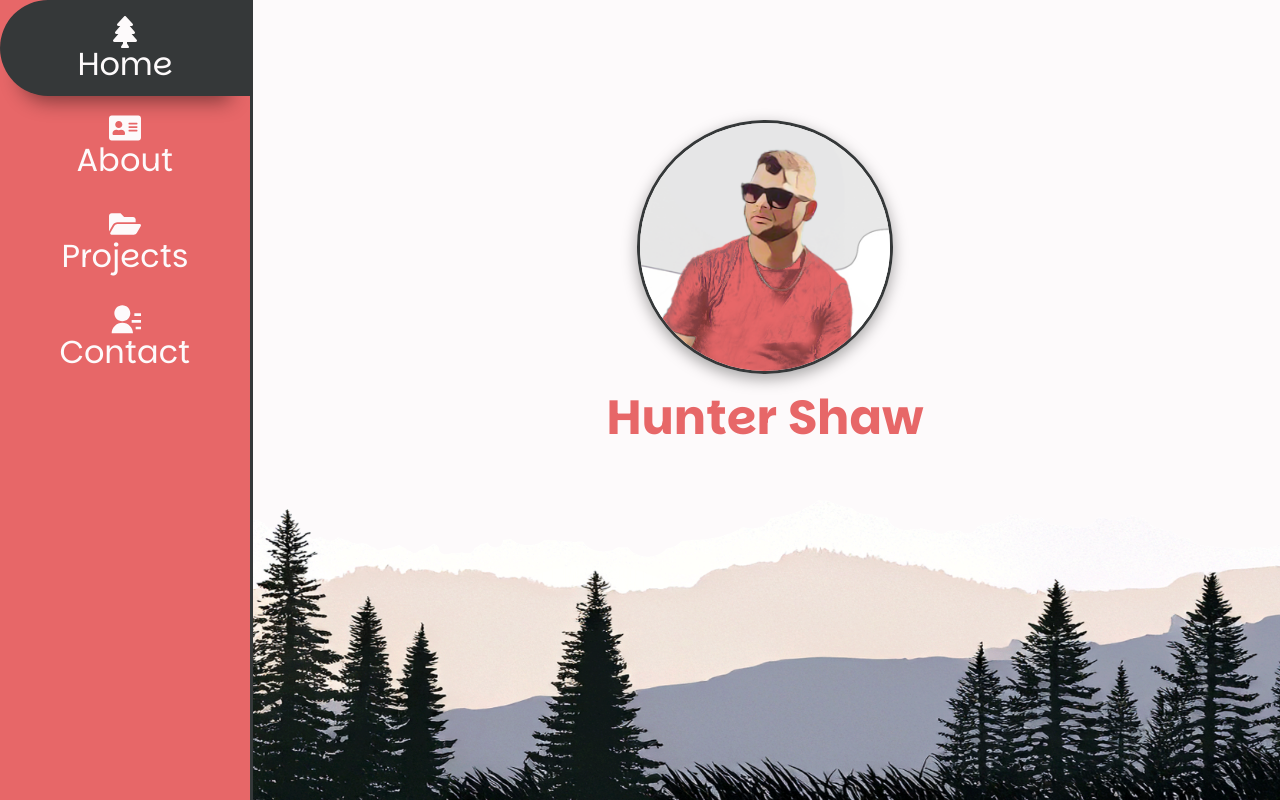
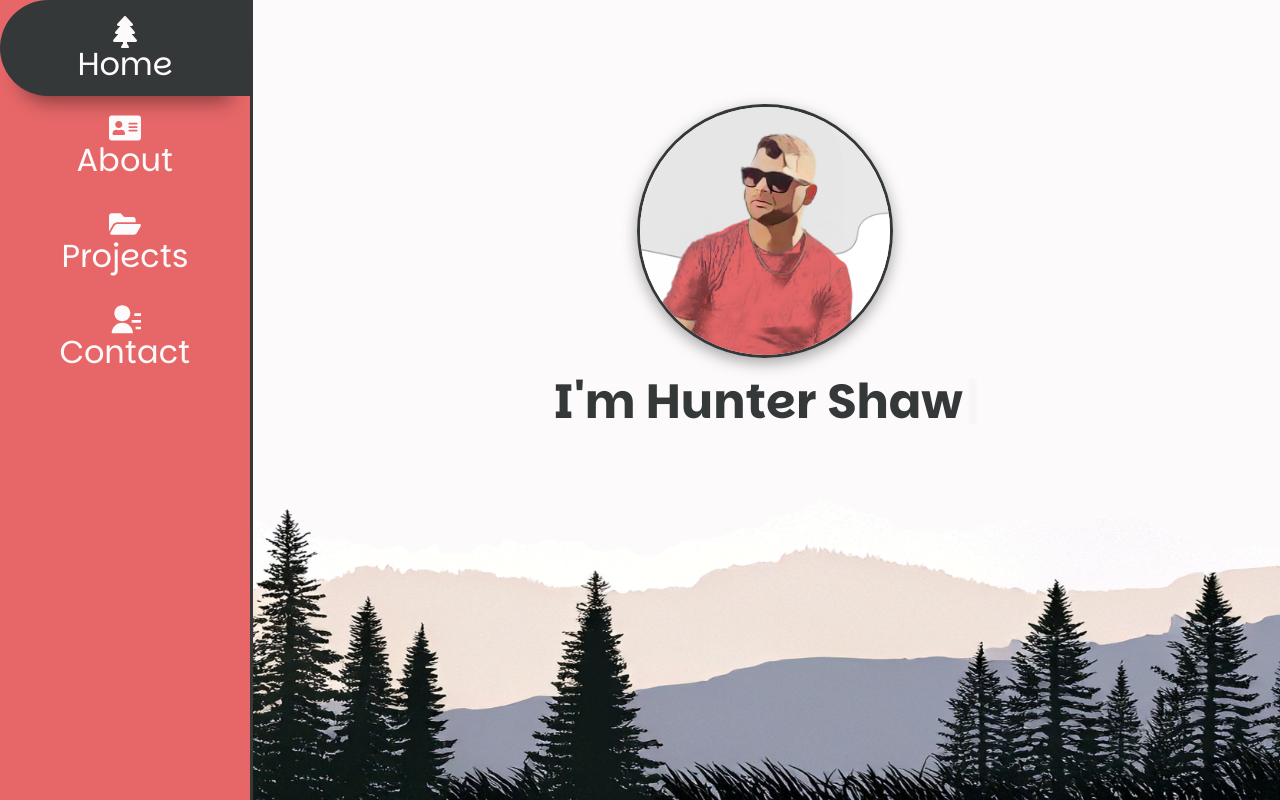
Before and after one commit to Kasador/hunterstevenshaw-com, a React (Vite) app: page / in a window 1280 px wide. Shown: the top 800 px of the page. Built offline with nearby package versions, Linux system fonts and the light colour scheme.

Commit message:
⌨️💬 Added Typewriter effect on Hero Image text header.

```diff
--- a/src/App.scss
+++ b/src/App.scss
@@ -47,7 +47,7 @@ body, html {
     z-index: 1;
 
     #HeroContent {
-      padding-top: 120px;
+      padding-top: 6.5rem;
       z-index: 5;
       position: relative;
     }
@@ -55,6 +55,9 @@ body, html {
       font-size: 3rem;
       padding: 20px;
       font-weight: bold;
+      text-align: center;
+      color: $accent-color;
+      width: auto;
     }
   }
   #Me {
--- a/src/components/Home/HeaderText.tsx
+++ b/src/components/Home/HeaderText.tsx
@@ -1,10 +1,32 @@
-type TypeWriterProps = {
-    message?: string
+import { useEffect } from 'react';
+import { useTypewriter, Cursor } from 'react-simple-typewriter'
+useEffect
+// https://www.npmjs.com/package/react-simple-typewriter
+
+// type TypeWriterProps = {
+//     message?: string
+// }
+
+const handleMessageCompletion = () => {
+    alert('Message is done!');
+    console.log('Message is done!');
 }
 
-const HeaderText = ({message}: TypeWriterProps) => {
+const HeaderText = () => {
+    const [text, helper] = useTypewriter({
+        /* Config */
+        words: ['Hello...', "I'm Hunter Shaw"],
+        loop: 1,
+        onLoopDone: () => handleMessageCompletion()
+    });
+
+    // const { isType, isDelete, isDelay, isDone } = helper
+
     return (
-        <h1 id="TypedMessage">{message}</h1>
+        <div id="TypedMessage">
+            <span>{text}</span>
+            <Cursor cursorBlinking={true} />
+        </div>
     )
 }
 
--- a/src/components/Home/Home.tsx
+++ b/src/components/Home/Home.tsx
@@ -14,7 +14,7 @@ const Home = () => {
             <section>
                 <div id="HeroContent">
                     <img src={Me} alt="Hunter Steven Shaw, but in cartoon version" id="Me" />
-                    <HeaderText message="Hunter Shaw" />
+                    <HeaderText />
                 </div>
                 <img src={Test} alt="Mountain & Pine Trees Graphic" id="BottomHero" />
             </section>
```
